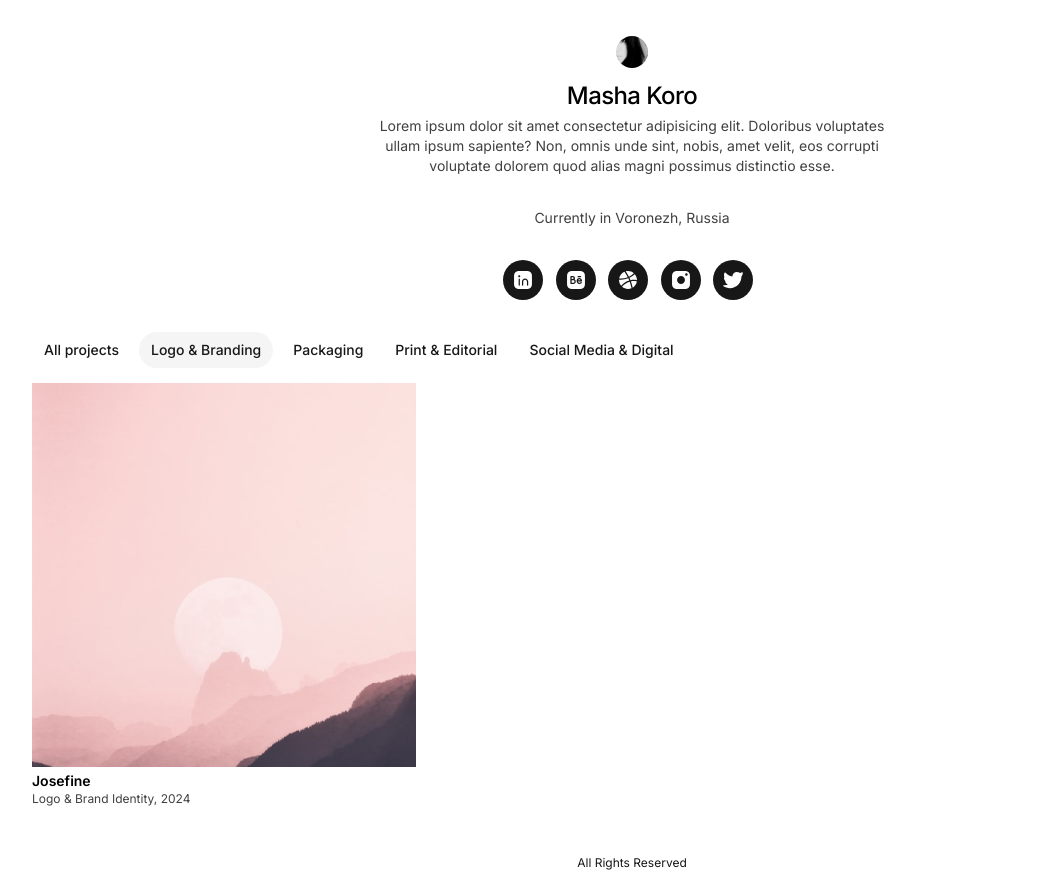
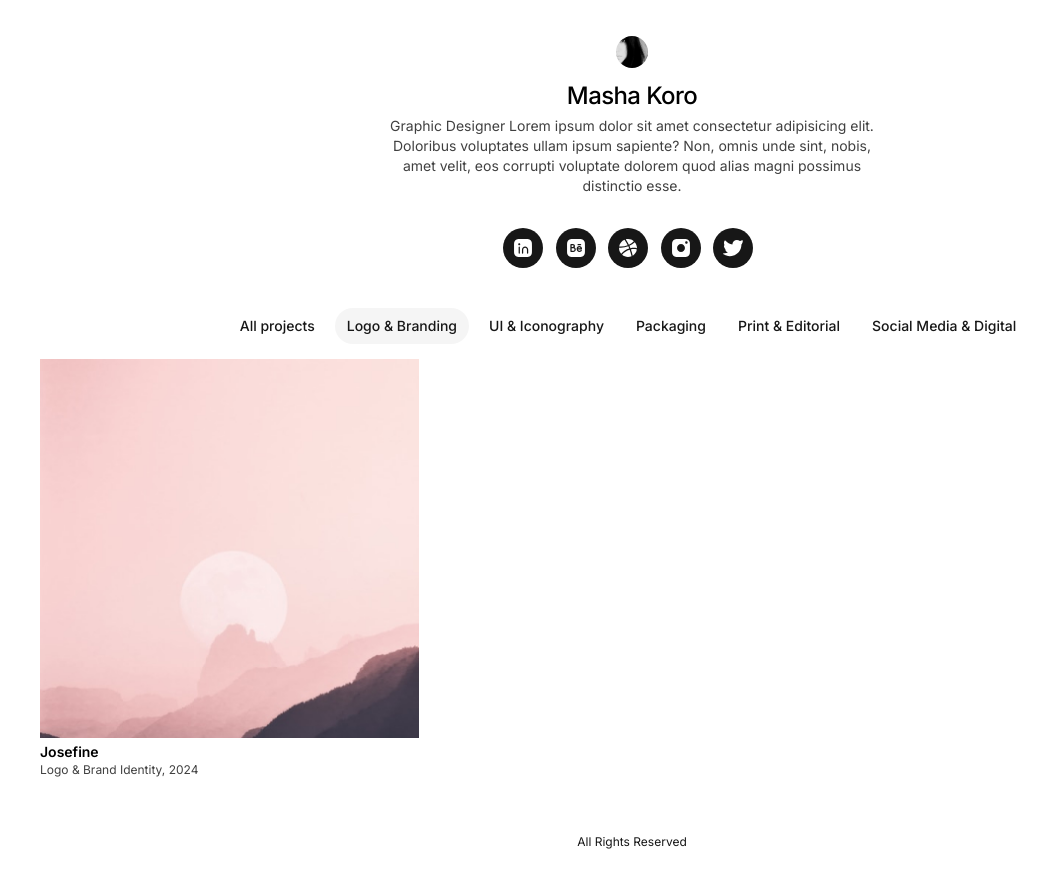
Before and after one commit to mashakrstlv/mashakrstlv.github.io, a plain HTML site: page index.html in a window 1280 px wide. Both pictures are taken after a click on the tab "Logo & Branding". Shown: the whole page, without its empty margins (8-1055 px from the left). After the commit the page ends 858 px from the top, so only its background shows below. Drawn offline with nearby package versions, Linux system fonts and the light colour scheme.

Commit message:
Update index.html

```diff
--- a/index.html
+++ b/index.html
@@ -19,9 +19,9 @@
                   <img class="inline-block w-10 h-10 mb-2 p-1 rounded-full" src="img/avatar.png" alt="avatar">
                   <div class="mb-8">
                      <h1 class="mb-1 text-2xl font-medium tracking-tight">Masha Koro</h1>
-                     <p class="text-sm text-neutral-700">Lorem ipsum dolor sit amet consectetur adipisicing elit. Doloribus voluptates ullam ipsum sapiente? Non, omnis unde sint, nobis, amet velit, eos corrupti voluptate dolorem quod alias magni possimus distinctio esse.</p>
+                     <p class="text-sm text-neutral-700">Graphic Designer Lorem ipsum dolor sit amet consectetur adipisicing elit. Doloribus voluptates ullam ipsum sapiente? Non, omnis unde sint, nobis, amet velit, eos corrupti voluptate dolorem quod alias magni possimus distinctio esse.</p>
                   </div>
-                  <p class="mb-8 text-sm text-neutral-700">Currently in Voronezh, Russia</p>
+                  <!-- <p class="mb-8 text-sm text-neutral-700">Currently in Voronezh, Russia</p> -->
                   <div class="">
                      <a type="button" class="text-white bg-neutral-900 hover:bg-neutral-700 focus:ring-4 focus:outline-none focus:ring-neutral-300 font-medium rounded-full text-sm p-2.5 text-center inline-flex items-center me-2" href="#" target=”_blank”>
                      <img class="inline-block" src="icn/linkedin.svg" alt="">
@@ -53,15 +53,19 @@
       </section>
       <!-- hero section ends -->
       <section class="">
-         <div class="container max-w-md mx-auto overflow-hidden md:max-w-[1200px]">
+         <div class="container max-w-md mx-auto overflow-hidden md:max-w-[1200px] p-2">
             <div class="mb-4">
-               <ul class="flex flex-wrap -mb-px text-sm font-medium text-center" id="default-tab" data-tabs-toggle="#default-tab-content" role="tablist">
+               <ul class="flex flex-wrap justify-center -mb-px text-sm font-medium text-center" id="default-tab" data-tabs-toggle="#default-tab-content" role="tablist">
                   <li class="me-2" role="presentation">
                      <button class="inline-block px-3 py-2 rounded-full !text-neutral-900 focus:bg-neutral-100" id="all-projects-tab" data-tabs-target="#all-projects" type="button" role="tab" aria-controls="all-projects" aria-selected="false">All projects</button>
                   </li>
                   <!-- Logo & Branding -->
                   <li class="me-2" role="presentation">
                      <button class="inline-block px-3 py-2 rounded-full !text-neutral-900 focus:bg-neutral-100" id="logo-and-branding-tab" data-tabs-target="#logo-and-branding" type="button" role="tab" aria-controls="logo-and-branding" aria-selected="false">Logo & Branding</button>
+                  </li>
+                  <!-- UI & Iconography -->
+                  <li class="me-2" role="presentation">
+                     <button class="inline-block px-3 py-2 rounded-full !text-neutral-900 focus:bg-neutral-100" id="ui-and-iconography-tab" data-tabs-target="#ui-and-iconography" type="button" role="tab" aria-controls="ui-and-iconography" aria-selected="false">UI & Iconography</button>
                   </li>
                   <!-- Packaging -->
                   <li class="me-2" role="presentation">
@@ -89,6 +93,16 @@
                </div>
                <!-- Logo & Branding -->
                <div class="hidden" id="logo-and-branding" role="tabpanel" aria-labelledby="logo-and-branding-tab">
+                  <div class="grid grid-cols-2 lg:grid-cols-3 gap-2 md:gap-6">
+                     <a href="#" target="_blank">
+                        <img class="h-auto max-w-full" src="img/thumbnail.jpg" alt="">
+                        <h2 class="mt-1 text-sm font-semibold">Josefine</h2>
+                        <p class="text-xs text-neutral-700">Logo & Brand Identity, 2024</p>
+                     </a>
+                  </div>
+               </div>
+               <!-- UI & Iconigraphy -->
+               <div class="hidden" id="ui-and-iconography" role="tabpanel" aria-labelledby="ui-and-iconography-tab">
                   <div class="grid grid-cols-2 lg:grid-cols-3 gap-2 md:gap-6">
                      <a href="#" target="_blank">
                         <img class="h-auto max-w-full" src="img/thumbnail.jpg" alt="">
```
